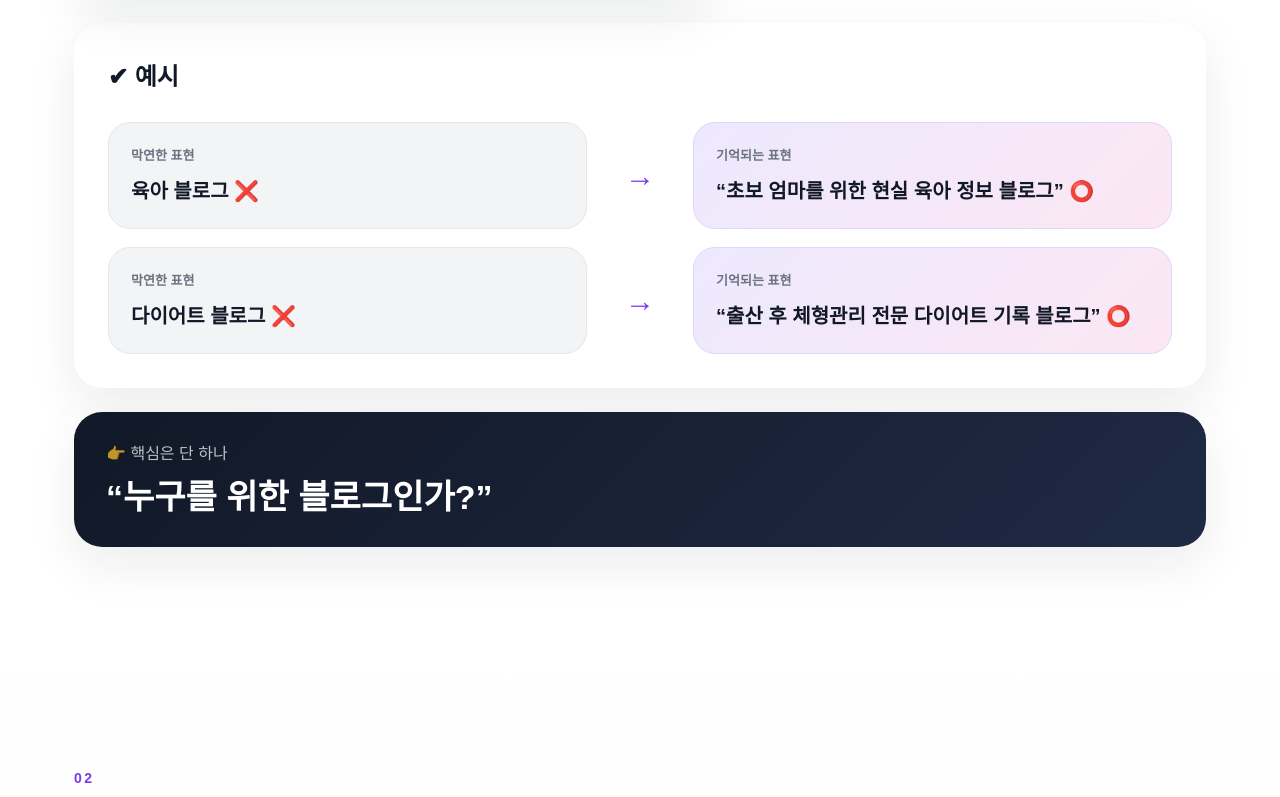
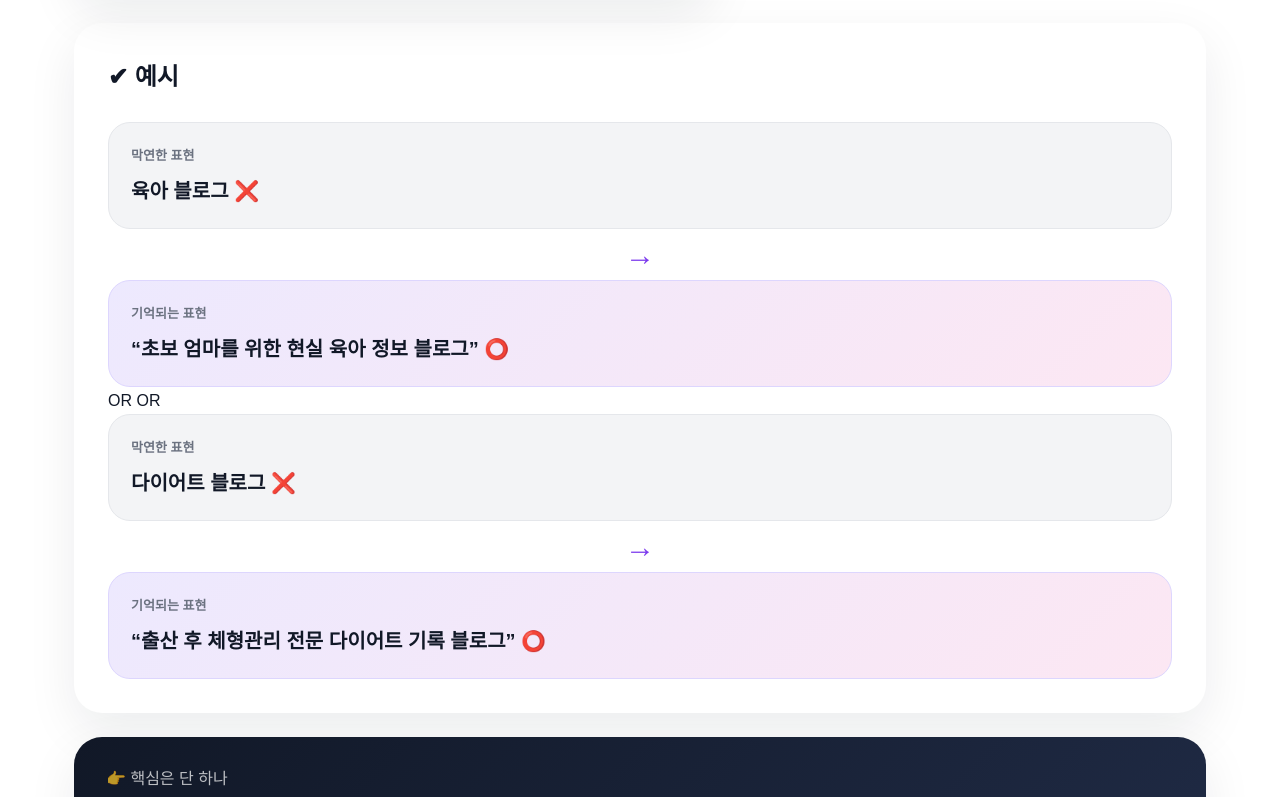
Before and after one commit to yonguih17/thejeongseong, a plain HTML site: page index.html in a window 1280 px wide. Shown: the part 1743-2540 px from the top of the page. Drawn offline with Linux system fonts and the light colour scheme; a web font is replaced by a local one.

Commit message:
Update index.html

```diff
--- a/index.html
+++ b/index.html
@@ -3,7 +3,7 @@
 <head>
   <meta charset="UTF-8" />
   <meta name="viewport" content="width=device-width, initial-scale=1.0" />
-  <title>1:1 블로그 컨설팅 자료 | STEP 2. 브랜딩 설계</title>
+  <title>1:1 블로그 컨설팅 자료 | STEP 1. 브랜딩 설계</title>
   <link rel="preconnect" href="https://fonts.googleapis.com" />
   <link rel="preconnect" href="https://fonts.gstatic.com" crossorigin />
   <link
@@ -19,7 +19,7 @@
     <div class="container">
       <div class="hero-badge-wrap">
         <span class="hero-badge">📌 1:1 블로그 컨설팅 자료</span>
-        <span class="hero-badge light">STEP 2</span>
+        <span class="hero-badge light">STEP 1</span>
       </div>
 
       <div class="hero-grid">
@@ -128,25 +128,39 @@
 
         <div class="compare-card">
           <h3>✔ 예시</h3>
-          <div class="compare-grid">
+
+          <div class="compare-list">
+            <div class="compare-row">
               <div class="compare-item bad-item">
                 <p class="compare-label">막연한 표현</p>
-              <strong>육아 블로그 ❌</strong>
+                <strong>육아 블로그 <span class="bad-mark">❌</span></strong>
               </div>
+
               <div class="compare-arrow">→</div>
+
               <div class="compare-item good-item">
                 <p class="compare-label">기억되는 표현</p>
-              <strong>“초보 엄마를 위한 현실 육아 정보 블로그” ⭕</strong>
+                <strong>“초보 엄마를 위한 현실 육아 정보 블로그” <span class="good-mark">⭕</span></strong>
+              </div>
             </div>
 
+            <div class="compare-or-row">
+              <span class="or-text">OR</span>
+              <span class="or-text">OR</span>
+            </div>
+
+            <div class="compare-row">
               <div class="compare-item bad-item">
                 <p class="compare-label">막연한 표현</p>
-              <strong>다이어트 블로그 ❌</strong>
+                <strong>다이어트 블로그 <span class="bad-mark">❌</span></strong>
               </div>
+
               <div class="compare-arrow">→</div>
+
               <div class="compare-item good-item">
                 <p class="compare-label">기억되는 표현</p>
-              <strong>“출산 후 체형관리 전문 다이어트 기록 블로그” ⭕</strong>
+                <strong>“출산 후 체형관리 전문 다이어트 기록 블로그” <span class="good-mark">⭕</span></strong>
+              </div>
             </div>
           </div>
         </div>
@@ -321,7 +335,7 @@
         <div class="summary-wrap">
           <div class="summary-left">
             <p class="summary-label">🔥 핵심 정리</p>
-            <h2>브랜딩 설계의 핵심은 명확함입니다</h2>
+            <h2>브랜딩 설계의 핵심은 '명확함'입니다</h2>
           </div>
 
           <div class="summary-right">
@@ -352,6 +366,13 @@
         </div>
       </div>
     </section>
+
+    <footer class="footer">
+      <div class="container">
+        <p>© 더 정성 마케팅 | 홍다경 무단배포 금지</p>
+      </div>
+    </footer>
+
   </main>
 </body>
 </html>
```
Lines whose indentation alone changed are shown as unchanged.
